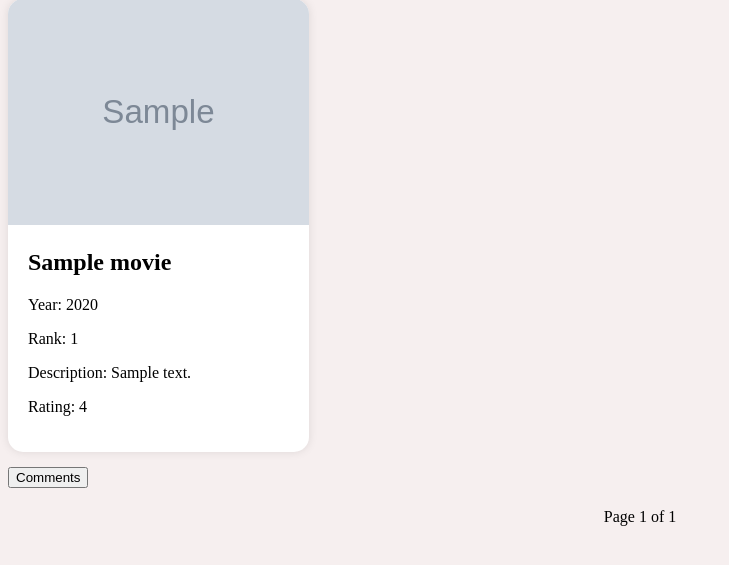
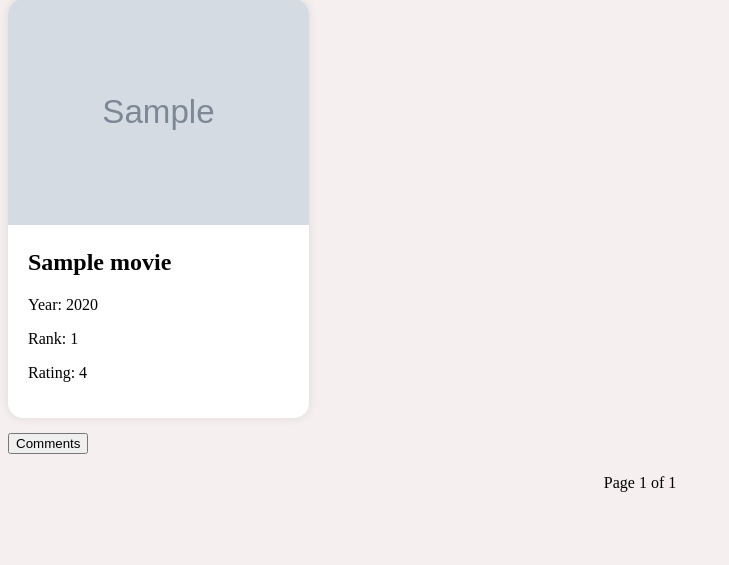
Before and after one commit to MurotovichSh/Top_movies, a Django app: template movie_list/templates/index.html in a window 1280 px wide. Shown: the part 81-646 px from the top of the page, without its empty margins (0-729 px from the left). Run offline with Django 4.2, Linux system fonts and the light colour scheme; the template is opened without the code that fills it: most values are stand-ins (such as "Sample title", 1, 10 or a date in 2020); grey boxes marked "Sample" are stand-in pictures.

Commit message:
Update index.html

```diff
--- a/movie_list/templates/index.html
+++ b/movie_list/templates/index.html
@@ -91,7 +91,6 @@
           <h2>{{ movie.title }}</h2>
           <p>Year: {{movie.year}}</p>
           <p>Rank: {{ movie.rank }}</p>
-          <p>Description: {{ movie.description }}</p>
           <p>Rating: {{ movie.rating }}</p>
         </div>
       </div>
```
